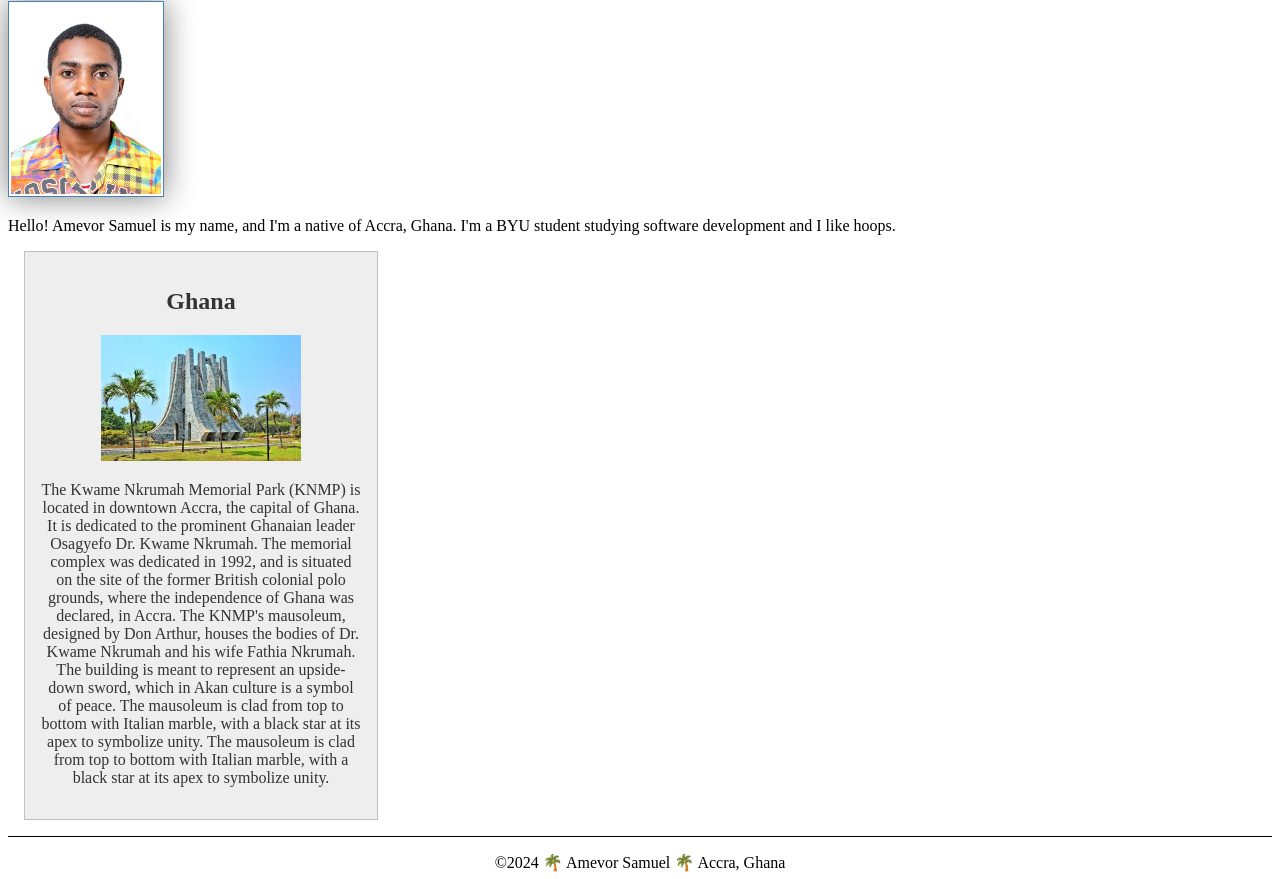
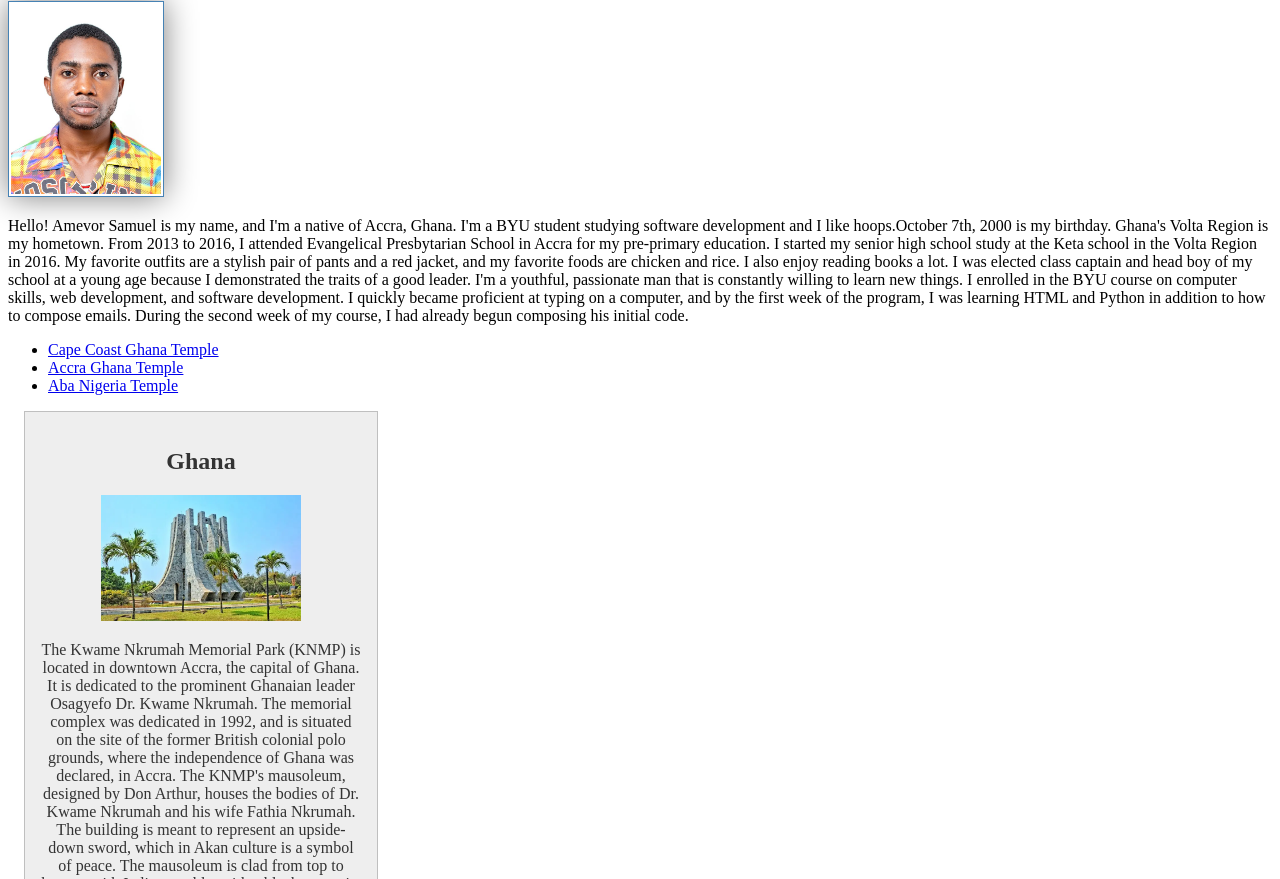
Before and after one commit to NanaYaw009/wdd130, a plain HTML site: page index.html in a window 1280 px wide. Shown: the part 221-1100 px from the top of the page. Drawn offline with Linux system fonts and the light colour scheme.

Commit message:
adding a paragraph

```diff
--- a/index.html
+++ b/index.html
@@ -21,9 +21,16 @@
     <main>
         <h1>Amevor Samuel | WDD 130</h1>
         <img src="images/profile.jpg" alt="Hello, my name is Amevor Samuel" width="200">
-        <p>Hello! Amevor Samuel is my name, and I'm a native of Accra, Ghana. I'm a BYU student studying software development and I like hoops.</p>
+        <p>Hello! Amevor Samuel is my name, and I'm a native of Accra, Ghana. I'm a BYU student studying software development and I like hoops.October 7th, 2000 is my birthday. Ghana's Volta Region is my hometown. From 2013 to 2016, I attended Evangelical Presbytarian School in Accra for my pre-primary education. I started my senior high school study at the Keta school in the Volta Region in 2016. My favorite outfits are a stylish pair of pants and a red jacket, and my favorite foods are chicken and rice. I also enjoy reading books a lot. I was elected class captain and head boy of my school at a young age because I demonstrated the traits of a good leader. I'm a youthful, passionate man that is constantly willing to learn new things. I enrolled in the BYU course on computer skills, web development, and software development. I quickly became proficient at typing on a computer, and by the first week of the program, I was learning HTML and Python in addition to how to compose emails. During the second week of my course, I had already begun composing his initial code. </p>
+
+        <ul class="box">
+        <li><a href="https://www.churchofjesuschrist.org/temples/details/cape-coast-ghana-temple?lang=eng" target="_blank"> Cape Coast Ghana Temple</a></li>
+        <li><a href="https://www.churchofjesuschrist.org/temples/details/accra-ghana-temple?lang=eng" target="_blank"> Accra Ghana Temple</a></li>
+        <li><a href="https://www.churchofjesuschrist.org/temples/details/aba-nigeria-temple?lang=eng" target="_blank"> Aba Nigeria Temple </a></li>
+    </ul>
+
     </main>
-    <aside>
+    <aside class="box">
         <h2>Ghana</h2>
         <img src="images/ghana.jpg" alt="Ghana's Kwame Nkrumah Memorial Park">
         <p>The Kwame Nkrumah Memorial Park (KNMP) is located in downtown Accra, the capital of Ghana. It is dedicated to the prominent Ghanaian leader Osagyefo Dr. Kwame Nkrumah. The memorial complex was dedicated in 1992, and is situated on the site of the former British colonial polo grounds, where the independence of Ghana was declared, in Accra. The KNMP's mausoleum, designed by Don Arthur, houses the bodies of Dr. Kwame Nkrumah and his wife Fathia Nkrumah. The building is meant to represent an upside-down sword, which in Akan culture is a symbol of peace. The mausoleum is clad from top to bottom with Italian marble, with a black star at its apex to symbolize unity. The mausoleum is clad from top to bottom with Italian marble, with a black star at its apex to symbolize unity.</p>
```
